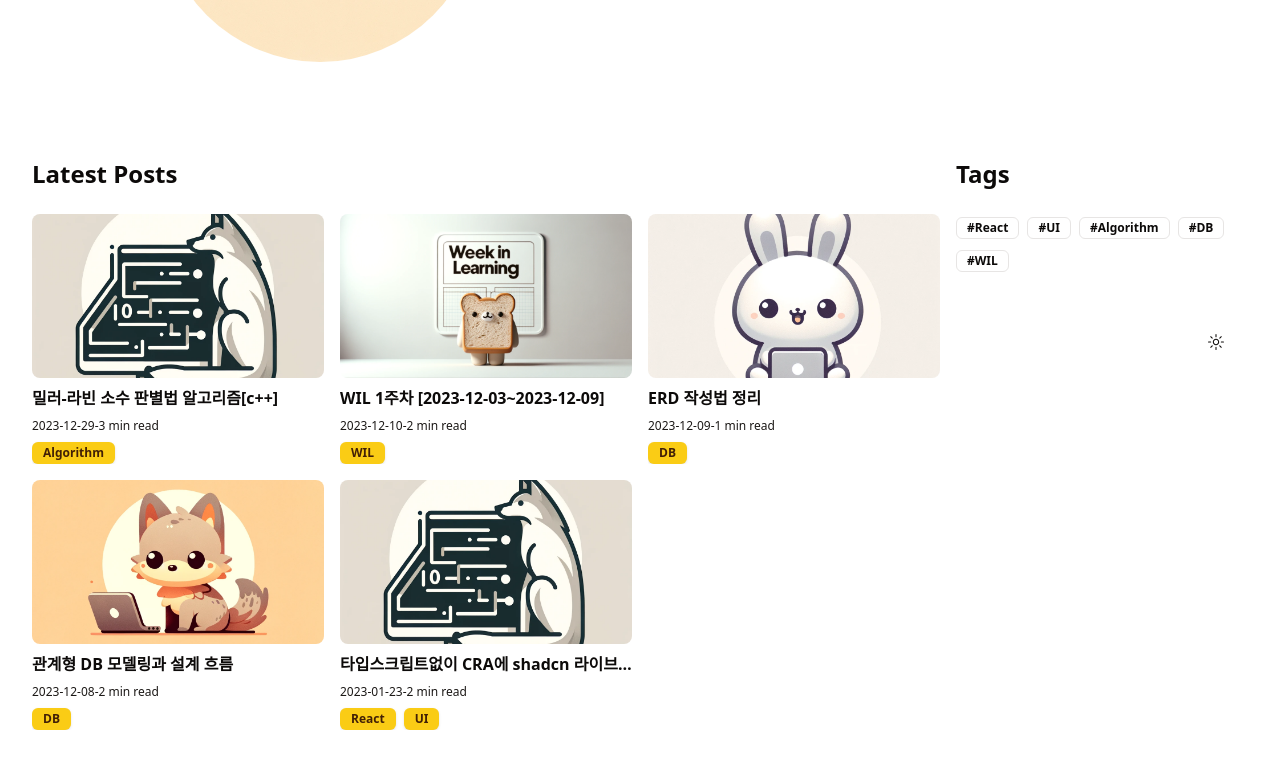
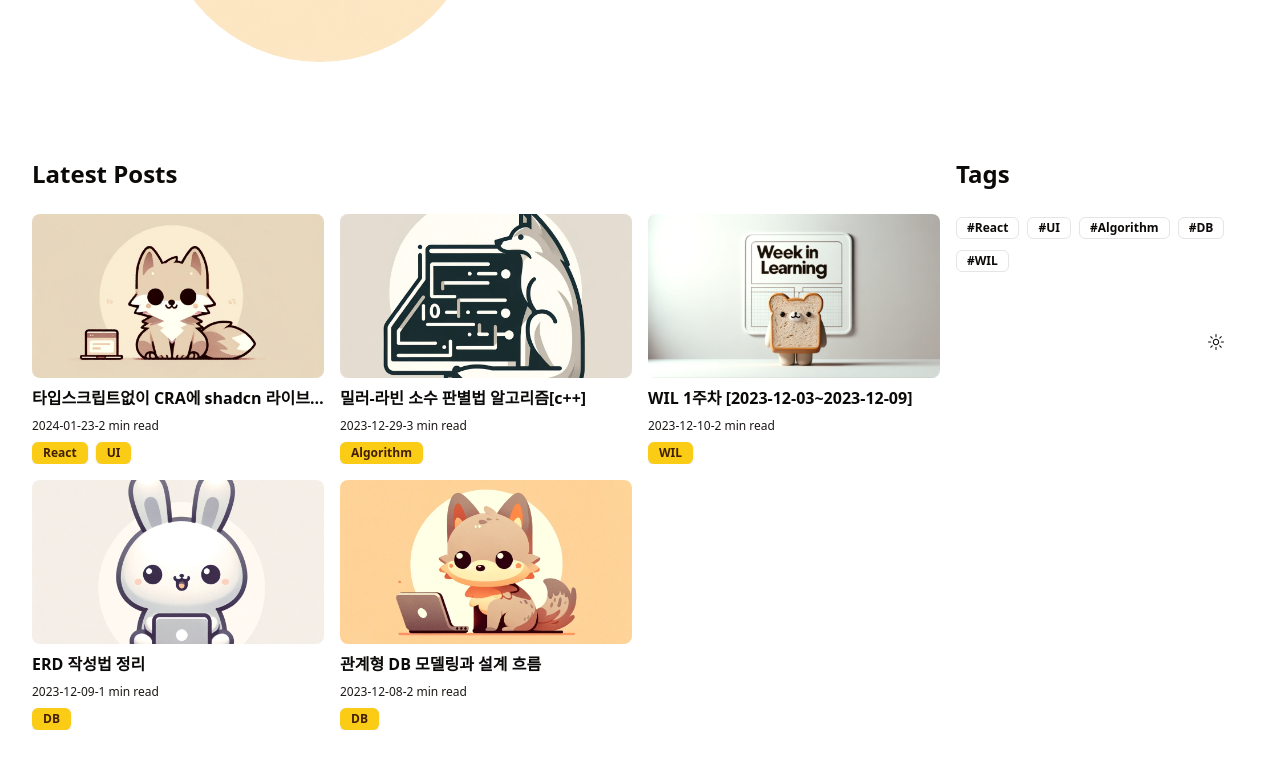
Before and after one commit to woo3145/my-gatsby-blog, a Gatsby site: page / in a window 1280 px wide. Shown: the part 394-1169 px from the top of the page. Built offline with nearby package versions, Linux system fonts and the light colour scheme; Gatsby itself is replaced by a stand-in of ours; some packages are replaced by stand-ins of ours.

Commit message:
Edit - 5_shadcn-guide.md

```diff
--- a/contents/articles/5_shadcn-guide.md/index.md
+++ b/contents/articles/5_shadcn-guide.md/index.md
@@ -1,9 +1,9 @@
 ---
 title: '타입스크립트없이 CRA에 shadcn 라이브러리 세팅하기'
 description: ''
-date: '2023-01-23'
+date: '2024-01-23'
 banner:
-  src: '../../images/thumbnails/7_thumbnail.png'
+  src: '../../images/thumbnails/3_thumbnail.png'
   alt: 'algorithm_thumbnail'
   caption: 'DALL·E 3'
 categories:
```
